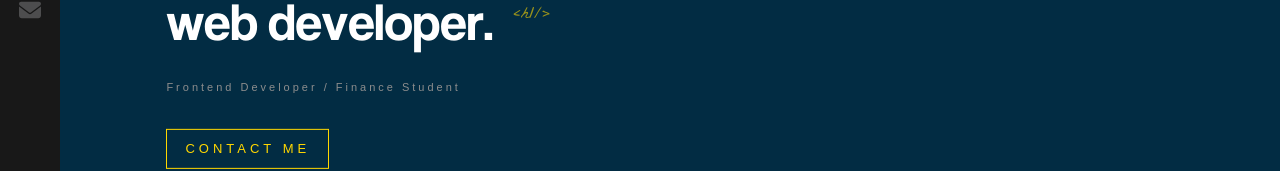
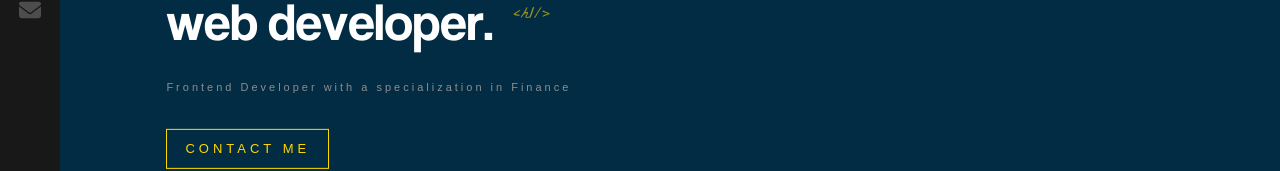
Before and after one commit to komolika05/My-portfolio-website, a React (Create React App) app: page / in a window 1280 px wide. Shown: the part 397-568 px from the top of the page. Built offline with nearby package versions, Linux system fonts and the light colour scheme.

Commit message:
Bugs fix

```diff
--- a/src/components/Home/index.js
+++ b/src/components/Home/index.js
@@ -54,7 +54,7 @@ const Home = () => {
             idx={22}
           />
         </h1>
-        <h2>Frontend Developer / Finance Student</h2>
+        <h2>Frontend Developer with a specialization in Finance</h2>
         <Link to="/contact" className="flat-button">
           CONTACT ME
         </Link>
```
